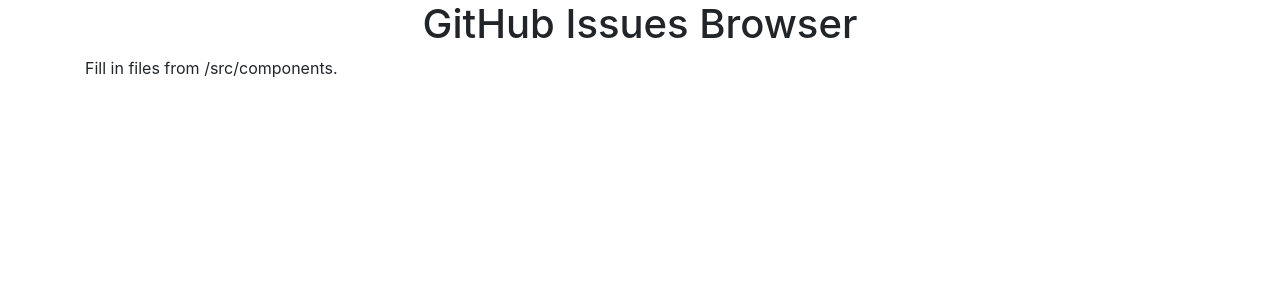
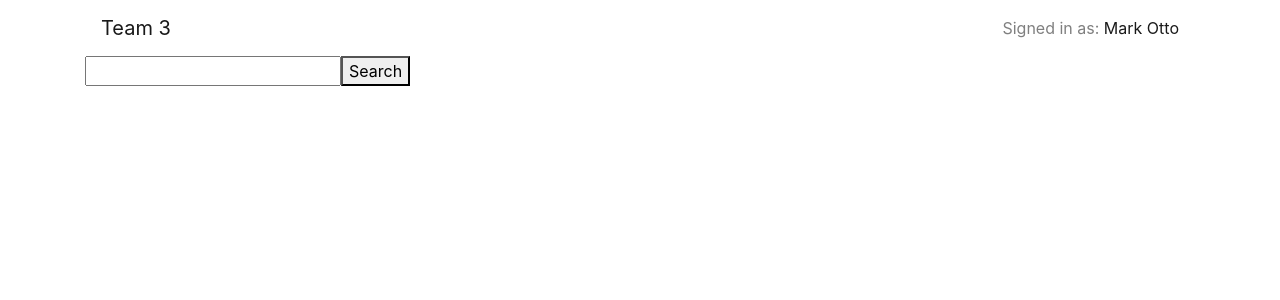
Before and after one commit to coderschool-ftw/github-issues-team3, a React (Create React App) app: page / in a window 1280 px wide. Shown: the top 300 px of the page. Built offline with nearby package versions, Linux system fonts and the light colour scheme.

Commit message:
adding fetch data

```diff
--- a/src/App.js
+++ b/src/App.js
@@ -1,13 +1,41 @@
-import React from "react";
+import React, { useState, useEffect } from "react";
 import "./App.css";
 import "bootstrap/dist/css/bootstrap.min.css";
 import { Container } from "react-bootstrap";
+import Nav from "./components/Nav";
+import SearchForm from "./components/SearchForm";
+function App() {
+  const [issues, setIssues] = useState([]);
+  const [searchTerm, setSearchTerm] = useState("");
+  const [url, setUrl] = useState("");
 
-function App() {
+  useEffect(() => {
+    const getData = async () => {
+      if (url !== "") {
+        let data = await fetch(url);
+        let json = await data.json();
+        console.log(json);
+        setIssues(json);
+      }
+    };
+    getData();
+  }, [url]);
+  const handleClick = () => {
+    setUrl(`https://api.github.com/repos/${searchTerm}/issues`);
+  };
+
+  const handleChange = (event) => {
+    setSearchTerm(event.target.value);
+  };
+
   return (
     <Container>
-      <h1 className="text-center">GitHub Issues Browser</h1>
-      <p>Fill in files from /src/components.</p>
+      <Nav />
+      <SearchForm
+        handleChange={handleChange}
+        handleClick={handleClick}
+        value={searchTerm}
+      />
     </Container>
   );
 }
--- /dev/null
+++ b/src/components/Nav.js
@@ -0,0 +1,19 @@
+import React from "react";
+import { Navbar } from 'react-bootstrap';
+function Nav() {
+  return (
+    <div>
+      <Navbar>
+        <Navbar.Brand href="#home">Team 3 </Navbar.Brand>
+        <Navbar.Toggle />
+        <Navbar.Collapse className="justify-content-end">
+          <Navbar.Text>
+            Signed in as: <a href="#login">Mark Otto</a>
+          </Navbar.Text>
+        </Navbar.Collapse>
+      </Navbar>
+    </div>
+  );
+}
+
+export default Nav;
--- a/src/components/SearchForm.js
+++ b/src/components/SearchForm.js
@@ -0,0 +1,12 @@
+import React from "react";
+
+function SearchForm({ handleChange, searchTerm, handleClick }) {
+  return (
+    <div>
+      <input type="text" onChange={handleChange} value={searchTerm} />
+      <button onClick={handleClick}>Search</button>
+    </div>
+  );
+}
+
+export default SearchForm;
```
Also changed, not shown: src/components/Navbar.js (deleted), 2 other files (tests, documents, lock files or other folders).
